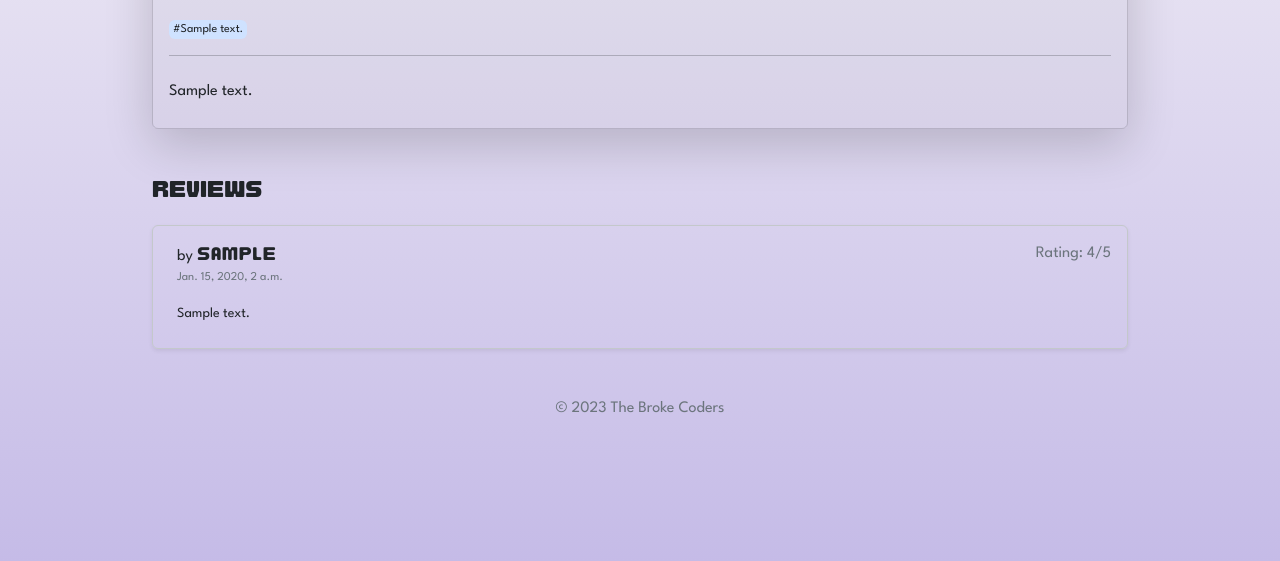
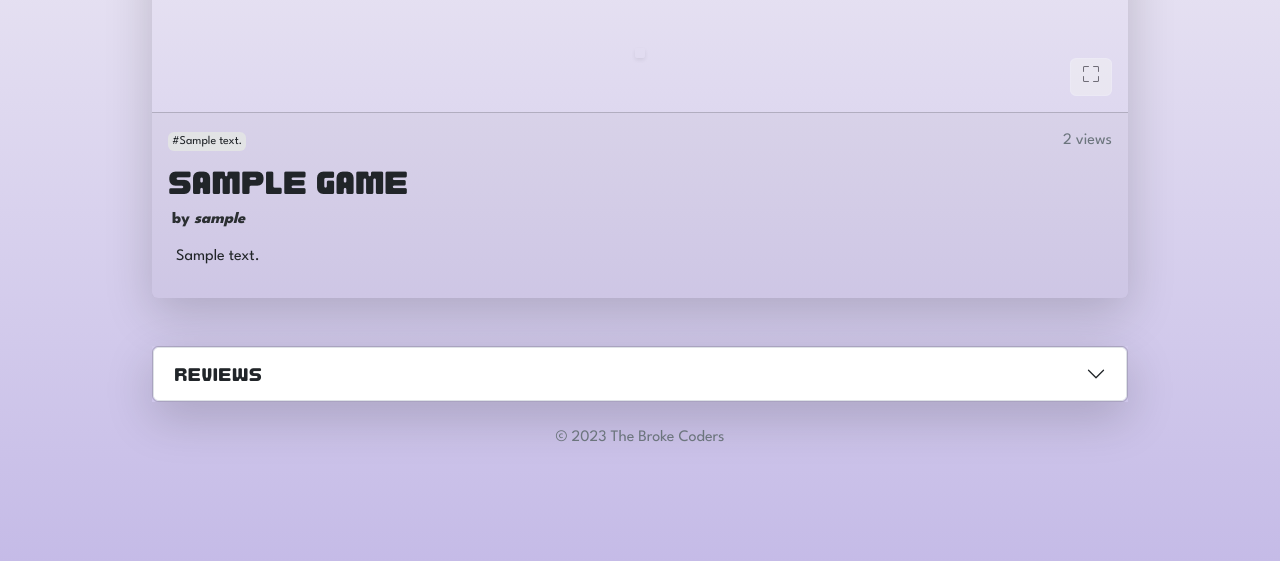
Before and after one commit to tadashibashi/bgs, a Django app: page /games/1/ in a window 1280 px wide. Shown: the part 239-800 px from the top of the page. Run offline with Django 5.2, Linux system fonts and the light colour scheme; tables that the repository leaves empty hold one stand-in row (values such as "Sample post"); some libraries are stand-ins or nearby versions; grey boxes are pictures that could not be loaded.

Commit message:
edit styling of games

```diff
--- a/main_app/static/css/styles.css
+++ b/main_app/static/css/styles.css
@@ -47,7 +47,7 @@
     box-sizing: border-box;
 }
 
-h1, h2, h3, h4, h5, h6, a, label {
+h1, h2, h3, h4, h5, h6, a.nav-link {
     font-family: "Cosmic Octo", sans-serif;
 }
 
--- a/main_app/templates/games/detail.html
+++ b/main_app/templates/games/detail.html
@@ -42,30 +42,34 @@
         }
 
         .screenshot-container {
-            aspect-ratio: 2/1;
+            aspect-ratio: 6/1;
             width: 100%;
         }
 
         #container {
             max-width: 1000px;
         }
+
+
     </style>
 
     {% if user.id == game.user_id %}
-        <a href="{% url 'games_update' game.id %}" class="button btn btn-secondary float-end me-4">Edit <i class="ms-1 bi bi-pencil"></i> </a>
+        <a href="{% url 'games_update' game.id %}" class="button btn btn-secondary float-end me-4">EDIT <i class="ms-1 bi bi-pencil"></i> </a>
     {% endif %}
 
     <div id="container" class="mt-4 container-fluid">
-        <article class="card bg-transparent shadow-lg">
-        {# should we display the screenshot on the game page? #}
-{#            {% if game.screenshot_set.count %} #}
-{#                <div class="screenshot-container card-header p-0 overflow-hidden"> #}
-{#                    <img src="{{ game.screenshot_set.first.file.url }}" class="object-fit-cover w-100 h-100"> #}
-{#                </div> #}
-{#            {% endif %} #}
+
+        <article class="card bg-transparent shadow-lg border-0 mb-5">
+
+            {% if game.screenshot_set.count %}
+                <div class="screenshot-container card-header p-0 overflow-hidden">
+                        <img src="{{ game.screenshot_set.first.file.url }}" class="object-fit-cover w-100 h-100" alt="screenshot of game">
+                </div>
+            {% endif %}
+
 
             {# display game window #}
-            <div class="card-body overflow-auto">
+            <div class="card-body overflow-auto pt-5">
                 <iframe class="shadow-sm" allowtransparency="false" loading="lazy" width="{{ game.frame_width }}" height="{{ game.frame_height }}" src="{{ game.url }}"></iframe>
                 {% if game.add_fullscreen_btn %}
                     <button class="float-end btn btn-light" id="fullscreen-btn"><i class="bi bi-fullscreen"></i></button>
@@ -73,44 +77,54 @@
             </div>
 
 
-            <div class="card-footer">
+            <div class="card-footer p-3">
                 {# views #}
-                <span class="text-secondary mt-2 d-block text-end float-end">Views: {{ game.times_viewed }} </span>
+                <span class="text-secondary d-block text-end float-end">{{ game.times_viewed }} views</span>
+
+                {# hashtags #}
+                <p class="text-tiny mt-1">
+                    {% for tag in game.tags.all %}
+                        <span class="rounded bg-secondary-subtle p-1 me-1">
+                        <span class="hash">#</span>{{ tag.text }}
+                    </span>
+                    {% endfor %}
+                </p>
 
                 {# display title #}
-                <h2 class="card-title">{{ game.title }}</h2>
+                <h3 class="card-title">{{ game.title }}</h3>
 
                 {# display creator #}
-                <p class="text-sm-start mb-4">
-                    <a class="text-decoration-none nav-link" href="{% url 'profile_public' game.user.username %}">
-                        by {{ game.user.username }}
+                <p class="ms-1 mb-3">
+                    <a class="text-decoration-none text-secondary-emphasis" href="{% url 'profile_public' game.user.username %}">
+                        <strong>by <i>{{ game.user.username }}</i></strong>
                     </a>
                 </p>
-                <p class="text-tiny">
-
-                    {# hashtags #}
-                    {% for tag in game.tags.all %}
-                        <span class="rounded bg-primary-subtle p-1 me-1">
-                        <span class="hash">#</span>{{ tag.text }}
-                    </span>
-                    {% empty %}
-                        <span>none.</span>
-                    {% endfor %}
-
-
-                </p>
-
-                <hr class="mb-4"/>
 
                 {# description #}
-                <p style="white-space:pre-wrap;overflow-x:auto;width:100%;">{{ game.description }}</p>
-
+                <p class="ps-2 pe-2" style="line-height:18px; white-space:pre-wrap;overflow-x:auto;width:100%;">{{ game.description }}</p>
             </div>
 
         </article>
 
-    <h5 class="mt-5">Reviews</h5>
-    {% include "review/reviews.html" %}
+
+    <div class="accordion shadow-lg" id="reviews-accordion">
+        <div class="card bg-transparent">
+            <div class="accordion-item">
+                <h5 class="accordion-header">
+                    <button class="accordion-button collapsed" type="button" data-bs-toggle="collapse" data-bs-target="#reviews-collapse" aria-expanded="false">
+                        Reviews
+                    </button>
+                </h5>
+                <div id="reviews-collapse" class="container accordion-collapse collapse" data-bs-parent="#reviews-accordion">
+                    {% include "review/reviews.html" %}
+                </div>
+            </div>
+        </div>
+
+
+    </div>
+
+
 </div>
 
     {% if game.add_fullscreen_btn %}
--- a/main_app/templates/games/index.html
+++ b/main_app/templates/games/index.html
@@ -4,10 +4,10 @@
     <section class="container">
 
         {# title #}
-        <h1 class="text-center">Games</h1>
+        <h1 class="text-center mb-5">Games</h1>
 
         {# display search bar. TODO: connect to search API #}
-        <form>
+        <form class="mb-5">
             <div class="input-group w-75 m-auto mt-4 mb-4">
                 {# search icon #}
                 <label for="search-input" class="input-group-text" id="basic-addon1">
@@ -22,7 +22,7 @@
         </form>
 
         {# display games #}
-        <div class="d-flex flex-wrap flex-row">
+        <div class="d-flex flex-wrap flex-row mb-5">
 
             {% for game in games %}
                 <article class="col-lg-3" style="padding:12px;">
```
